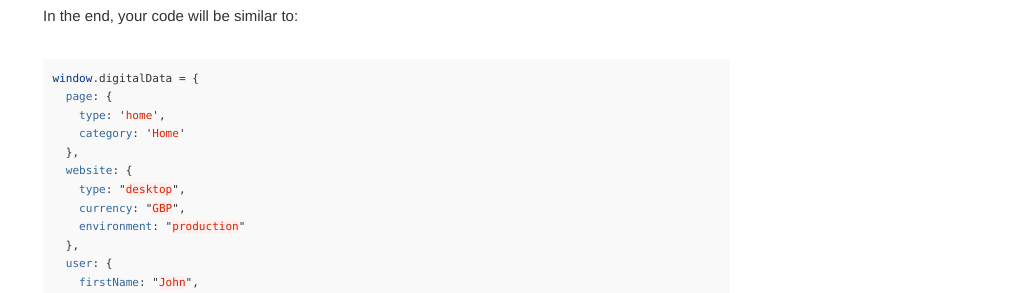
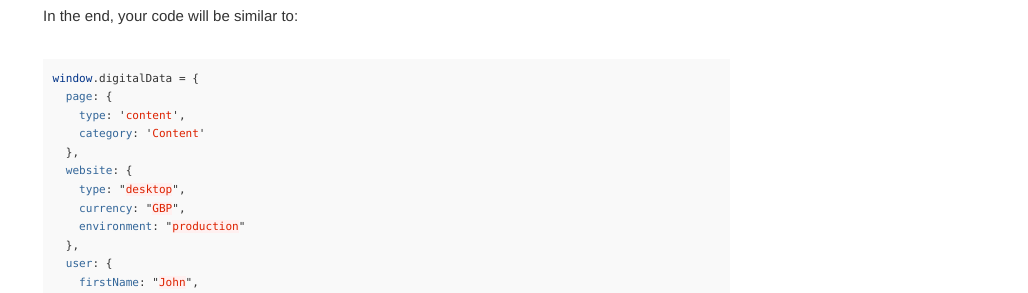
Before and after one commit to segmentstream-com/segmentstream-com.github.io, a Jekyll site: the page built from _docs/ecommerce/content.md, in a window 1280 px wide and 900 px high, scrolled down 5449 px. Shown: the part 151-444 px from the top of the window, without its empty margins (252-1280 px from the left). Built offline with Jekyll 4.4.1, drawn with Linux system fonts in a browser that asks for light colours; nearby versions of some CDN libraries.

Commit message:
content page fix

````diff
--- a/_docs/ecommerce/content.md
+++ b/_docs/ecommerce/content.md
@@ -230,8 +230,8 @@ In the end, your code will be similar to:
 ```javascript
 window.digitalData = {
   page: {
-    type: 'home',
-    category: 'Home'
+    type: 'content',
+    category: 'Content'
   },
   website: {
     type: "desktop",
````
